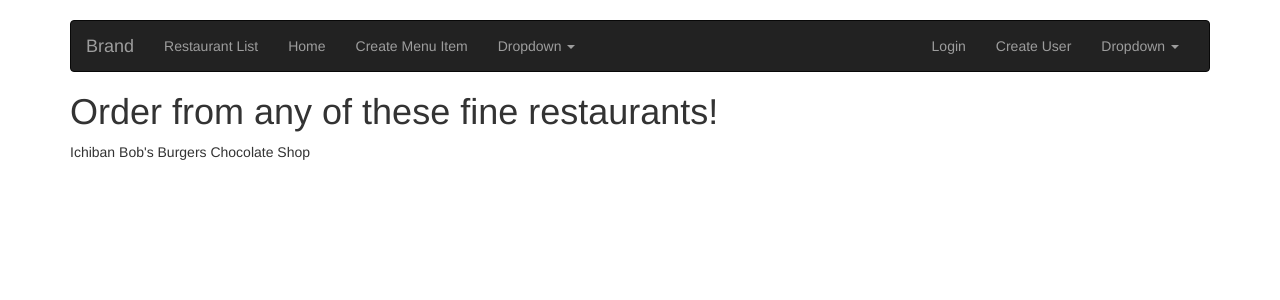
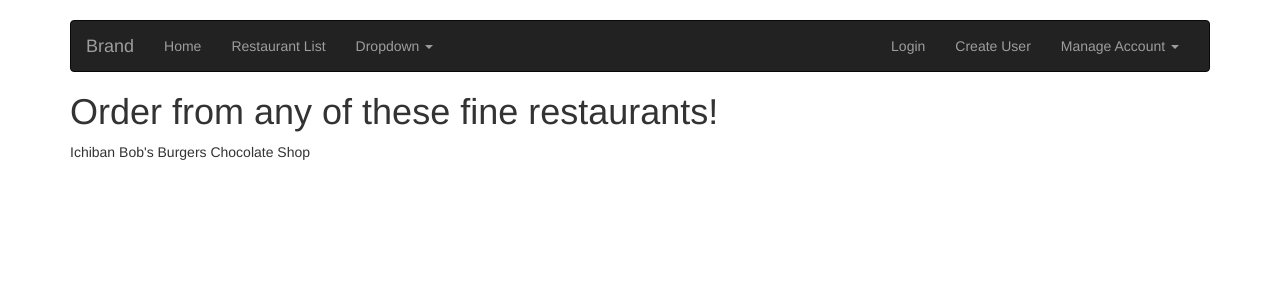
Before and after one commit to tiy-gvl-python-2015-09/restaurant, a Django app: page /restaurant/ in a window 1280 px wide. Shown: the top 300 px of the page. Run offline with Django 3.2, Linux system fonts and the light colour scheme; some libraries are stand-ins or nearby versions.

Commit message:
Drop downs working.  Fixed url bug.  Create item fully functional, but needs testing.

```diff
--- a/restapp/templates/base.html
+++ b/restapp/templates/base.html
@@ -24,9 +24,8 @@
         </div>
         <div class="collapse navbar-collapse" id="bs-example-navbar-collapse-1">
           <ul class="nav navbar-nav">
-            <li><a href="{% url 'restaurant_list' %}">Restaurant List</a></li>
-            <li><a href="{% url 'index' %}">Home</a></li>
-            <li><a href="{% url 'create_item' %}">Create Menu Item</a></li>
+              <li><a href="{% url 'index' %}">Home</a></li>
+              <li><a href="{% url 'restaurant_list' %}">Restaurant List</a></li>
             {% if request.user.id %}
                 {% if request.user.profile.user_type == 'restaurant' %}
                     <li><a href="#">Order Que</a></li>
@@ -60,7 +59,7 @@
                     <li><a href="{% url 'create_user' %}">Create User</a></li>
                   {% endif %}
             <li class="dropdown">
-              <a href="#" class="dropdown-toggle" data-toggle="dropdown" role="button" aria-haspopup="true" aria-expanded="false">Dropdown <span class="caret"></span></a>
+              <a href="#" class="dropdown-toggle" data-toggle="dropdown" role="button" aria-haspopup="true" aria-expanded="false">Manage Account <span class="caret"></span></a>
               <ul class="dropdown-menu">
                 <li><a href="#">Action</a></li>
                 <li><a href="#">Another action</a></li>
@@ -77,6 +76,7 @@
     {% endblock %}
 
 </div>
-
+<script type="application/javascript" src="https://code.jquery.com/jquery-1.11.3.min.js"></script>
+<script type="application/javascript" src="{% static 'js/bootstrap.js' %}"></script>
 </body>
 </html>
--- a/restaurant/urls.py
+++ b/restaurant/urls.py
@@ -20,7 +20,7 @@ from restapp.views import RestaurantsList, MenuList, IndexView, ProfileUpdate, U
     CustomerIndex, WelcomeView, CreateItemView, UserCreate, CustomerOrderView, RestaurantUpdate, CustomerUpdate
 
 urlpatterns = [
-    url(r'^restaurant', RestaurantsList.as_view(), name='restaurant_list'),
+    url(r'^restaurant/$', RestaurantsList.as_view(), name='restaurant_list'),
     url(r'^menu/(?P<user_id>\d+)/$', MenuList.as_view(), name='menu'),
     url(r'^admin/', include(admin.site.urls)),
     url(r'^$', IndexView.as_view(), name='index'),
```
